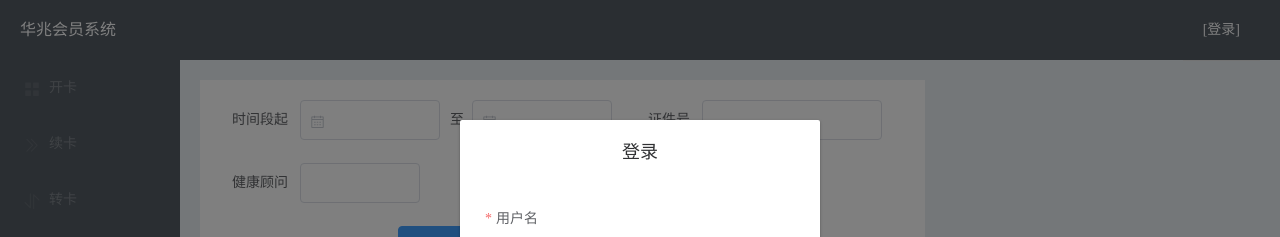
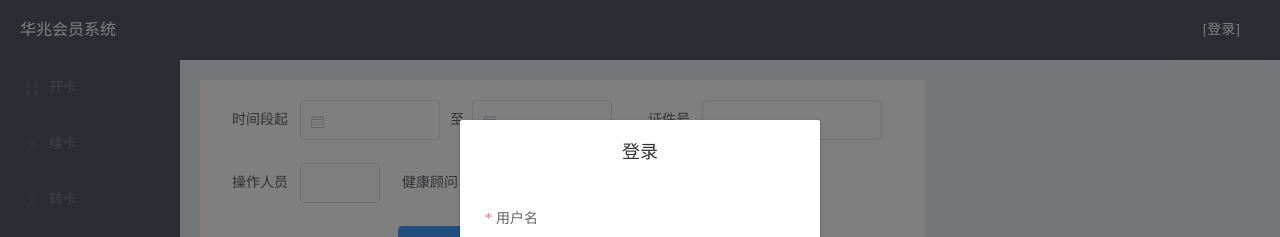
Before and after one commit to alansif/ah_mbadm, a Vue app: page /13 in a window 1280 px wide. Shown: the top 237 px of the page. Built offline with nearby package versions, Linux system fonts and the light colour scheme.

Commit message:
7 query add operator

```diff
--- a/src/components/recconsume.vue
+++ b/src/components/recconsume.vue
@@ -19,6 +19,9 @@
             </el-form-item>
             <el-form-item label="证件号">
                 <el-input :maxlength="18" v-model="idnumber" style="width:180px"></el-input>
+            </el-form-item>
+            <el-form-item label="操作人员">
+                <el-input v-model="operator" style="width:80px"></el-input>
             </el-form-item>
             <el-form-item label="项目名称">
                 <el-select v-model="itemname" style="width:110px">
@@ -57,7 +60,8 @@
             return {
                 fromdate: '',
                 todate: '',
-				idnumber: '',
+                idnumber: '',
+                operator: '',
                 itemname: '*',
                 branch: '*',
                 loading: false,
@@ -71,7 +75,8 @@
                 this.$axios.get(restbase() + 'queryrec/consume',{params:{
                     from: this.fromdate,
                     to: this.todate,
-					idnumber: this.idnumber,
+                    idnumber: this.idnumber,
+                    operator: this.operator,
                     itemname: this.itemname,
                     branch: this.branch
                 }}).then(response => {
--- a/src/components/recdeposit.vue
+++ b/src/components/recdeposit.vue
@@ -19,6 +19,9 @@
             </el-form-item>
             <el-form-item label="证件号">
                 <el-input :maxlength="18" v-model="idnumber" style="width:180px"></el-input>
+            </el-form-item>
+            <el-form-item label="操作人员">
+                <el-input v-model="operator" style="width:80px"></el-input>
             </el-form-item>
             <el-form-item label="项目名称">
                 <el-select v-model="itemname" style="width:110px">
@@ -60,6 +63,7 @@
                 fromdate: '',
                 todate: '',
 				idnumber: '',
+                operator: '',
                 itemname: '*',
                 dpclass: '*',
                 loading: false,
@@ -74,6 +78,7 @@
                     from: this.fromdate,
                     to: this.todate,
 					idnumber: this.idnumber,
+                    operator: this.operator,
                     itemname: this.itemname,
                     dpclass: this.dpclass
                 }}).then(response => {
--- a/src/components/recextend.vue
+++ b/src/components/recextend.vue
@@ -20,6 +20,9 @@
             <el-form-item label="证件号">
                 <el-input :maxlength="18" v-model="idnumber" style="width:180px"></el-input>
             </el-form-item>
+            <el-form-item label="操作人员">
+                <el-input v-model="operator" style="width:80px"></el-input>
+            </el-form-item>
             <div style="text-align: center">
                 <el-button type="primary" :loading="loading" @click="doquery" style="width: 160px">查询</el-button>
                 <el-button @click="exportfile" :disabled="restbl.length === 0" style="width: 160px">导出{{restbl.length}}项</el-button>
@@ -40,6 +43,7 @@
                 fromdate: '',
                 todate: '',
 				idnumber: '',
+                operator: '',
                 loading: false,
                 restbl: []
             }
@@ -51,7 +55,8 @@
                 this.$axios.get(restbase() + 'queryrec/extend',{params:{
                     from: this.fromdate,
                     to: this.todate,
-					idnumber: this.idnumber
+					idnumber: this.idnumber,
+                    operator: this.operator
                 }}).then(response => {
                     this.loading = false;
                     const d = response.data.data;
--- a/src/components/recnew.vue
+++ b/src/components/recnew.vue
@@ -19,6 +19,9 @@
             </el-form-item>
             <el-form-item label="证件号">
                 <el-input :maxlength="18" v-model="idnumber" style="width:180px"></el-input>
+            </el-form-item>
+            <el-form-item label="操作人员">
+                <el-input v-model="operator" style="width:80px"></el-input>
             </el-form-item>
             <el-form-item label="健康顾问">
                 <el-input v-model="advisor" style="width:120px"></el-input>
@@ -43,6 +46,7 @@
                 fromdate: '',
                 todate: '',
                 idnumber: '',
+                operator: '',
                 advisor: '',
                 loading: false,
                 restbl: []
@@ -56,6 +60,7 @@
                     from: this.fromdate,
                     to: this.todate,
                     idnumber: this.idnumber,
+                    operator: this.operator,
                     advisor: this.advisor
                 }}).then(response => {
                     this.loading = false;
--- a/src/components/recrefund.vue
+++ b/src/components/recrefund.vue
@@ -19,6 +19,9 @@
             </el-form-item>
             <el-form-item label="证件号">
                 <el-input :maxlength="18" v-model="idnumber" style="width:180px"></el-input>
+            </el-form-item>
+            <el-form-item label="操作人员">
+                <el-input v-model="operator" style="width:80px"></el-input>
             </el-form-item>
             <el-form-item label="颜色">
                 <el-select v-model="color" style="width:110px">
@@ -46,6 +49,7 @@
                 fromdate: '',
                 todate: '',
                 idnumber: '',
+                operator: '',
                 color: '',
                 loading: false,
                 restbl: []
@@ -59,6 +63,7 @@
                     from: this.fromdate,
                     to: this.todate,
                     idnumber: this.idnumber,
+                    operator: this.operator,
                     color: this.color
                 }}).then(response => {
                     this.loading = false;
--- a/src/components/recrenew.vue
+++ b/src/components/recrenew.vue
@@ -20,6 +20,9 @@
             <el-form-item label="证件号">
                 <el-input :maxlength="18" v-model="idnumber" style="width:180px"></el-input>
             </el-form-item>
+            <el-form-item label="操作人员">
+                <el-input v-model="operator" style="width:80px"></el-input>
+            </el-form-item>
             <div style="text-align: center">
                 <el-button type="primary" :loading="loading" @click="doquery" style="width: 160px">查询</el-button>
                 <el-button @click="exportfile" :disabled="restbl.length === 0" style="width: 160px">导出{{restbl.length}}项</el-button>
@@ -40,6 +43,7 @@
                 fromdate: '',
                 todate: '',
 				idnumber: '',
+                operator: '',
                 loading: false,
                 restbl: []
             }
@@ -51,7 +55,8 @@
                 this.$axios.get(restbase() + 'queryrec/renew',{params:{
                     from: this.fromdate,
                     to: this.todate,
-					idnumber: this.idnumber
+					idnumber: this.idnumber,
+                    operator: this.operator
                 }}).then(response => {
                     this.loading = false;
                     const d = response.data.data;
--- a/src/components/rectransfer.vue
+++ b/src/components/rectransfer.vue
@@ -20,6 +20,9 @@
             <el-form-item label="证件号">
                 <el-input :maxlength="18" v-model="idnumber" style="width:180px"></el-input>
             </el-form-item>
+            <el-form-item label="操作人员">
+                <el-input v-model="operator" style="width:80px"></el-input>
+            </el-form-item>
             <div style="text-align: center">
                 <el-button type="primary" :loading="loading" @click="doquery" style="width: 160px">查询</el-button>
                 <el-button @click="exportfile" :disabled="restbl.length === 0" style="width: 160px">导出{{restbl.length}}项</el-button>
@@ -40,6 +43,7 @@
                 fromdate: '',
                 todate: '',
 				idnumber: '',
+                operator: '',
                 loading: false,
                 restbl: []
             }
@@ -51,7 +55,8 @@
                 this.$axios.get(restbase() + 'queryrec/transfer',{params:{
                     from: this.fromdate,
                     to: this.todate,
-					idnumber: this.idnumber
+					idnumber: this.idnumber,
+                    operator: this.operator
                 }}).then(response => {
                     this.loading = false;
                     const d = response.data.data;
--- a/webpack.config.js
+++ b/webpack.config.js
@@ -59,7 +59,8 @@ module.exports = (options = {}) => ({
     port: 8010,
     proxy: {
       '/api': {
-        target: 'http://111.198.146.40:8084',
+//        target: 'http://111.198.146.40:8084',
+        target: 'http://192.168.11.151:8096',
         changeOrigin: true,
 //        pathRewrite: {
 //          '^/api': ''
```
